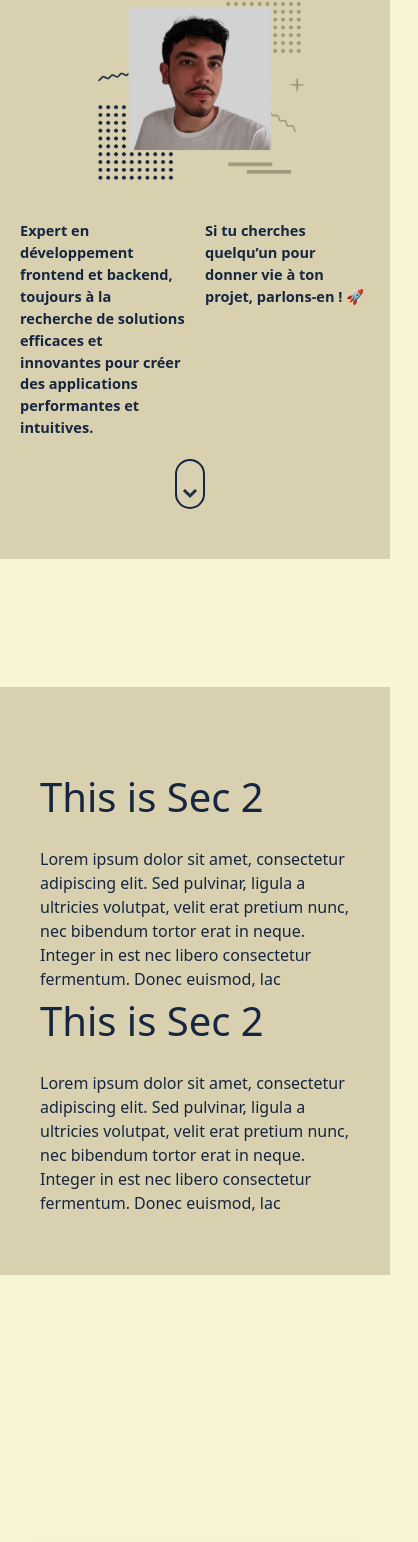
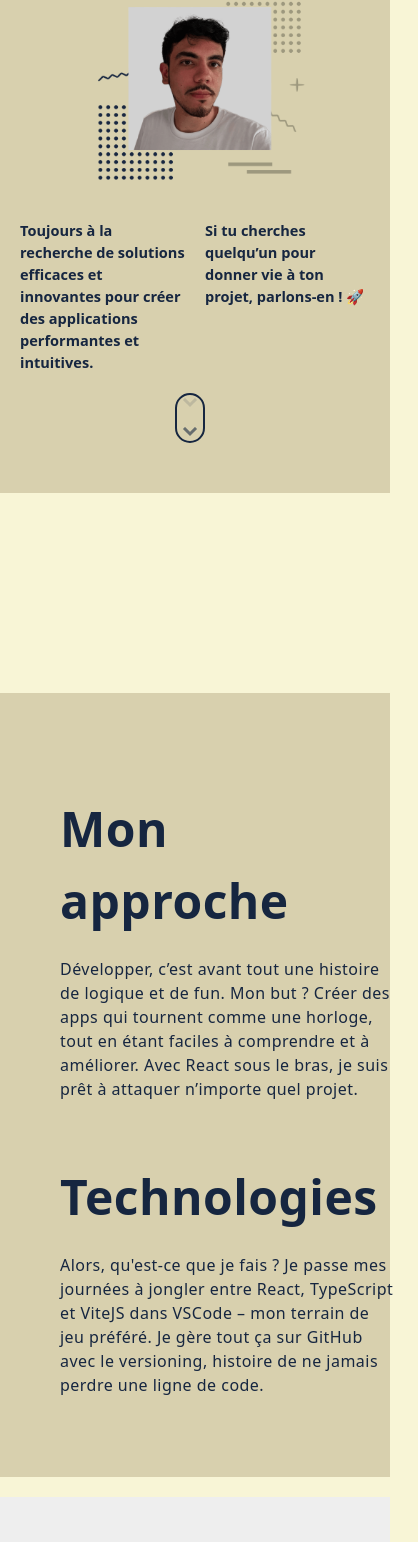
Before and after one commit to 12glaces/Portfolio-2025, a React (Create React App) app: page / in a window 390 px wide. Shown: the part 403-1945 px from the top of the page, 418 px wide, since content can reach past the window. Built offline with nearby package versions, Linux system fonts and the light colour scheme; no server answers; the HTML template or start-up script is replaced by a standard one.

Commit message:
feat(footer):added footer and other small fixes

```diff
--- a/package.json
+++ b/package.json
@@ -10,7 +10,7 @@
     "hcaptcha": "^0.2.0",
     "react": "^19.0.0",
     "react-dom": "^19.0.0",
-    "react-icons": "^5.4.0",
+    "react-icons": "^5.5.0",
     "react-router-dom": "^7.1.1",
     "react-router-hash-link": "^2.4.3",
     "react-scripts": "5.0.1",
--- /dev/null
+++ b/src/components/Footer/Footer.js
@@ -0,0 +1,50 @@
+import React from "react";
+import "./Footer.styles.scss";
+import { FaLinkedin } from "react-icons/fa";
+import logo from "../../assets/logo_DB-white.png";
+
+const Footer = () => {
+  const emailUser = "contact";
+  const emailDomain = "douglas-barlow.com";
+  const email = `${emailUser}@${emailDomain}`;
+
+  return (
+    <footer className="footer">
+      <div className="footer-content">
+        <div className="footer-logo">
+          <img src={logo} alt="Logo D" className="logo-image" />
+          <span className="company-name">ouglas Barlow</span>
+        </div>
+
+        <div className="footer-links">
+          <a href="/about">À Propos</a>
+          <a href="/services">Services</a>
+          <a href="/contact">Contact</a>
+          <a
+            href="https://www.linkedin.com/in/douglas-barlow-97656618a/"
+            target="_blank"
+            rel="noopener noreferrer"
+            className="linkedin-link"
+          >
+            <FaLinkedin /> LinkedIn
+          </a>
+        </div>
+      </div>
+
+      <div className="footer-bottom">
+        <p>
+          &copy; {new Date().getFullYear()} Douglas Barlow. Tous droits
+          réservés.
+        </p>
+        <p>
+          <a href={`mailto:${email}`} className="email-link">
+            {emailUser}@{emailDomain}
+          </a>
+        </p>
+        <p className="legal-info">E.I - SIREN 940448012 - Nantes</p>
+      </div>
+    </footer>
+  );
+};
+
+export default Footer;
--- a/src/components/Nav/Nav.js
+++ b/src/components/Nav/Nav.js
@@ -35,14 +35,11 @@ const Nav = () => {
           </HashLink>
 
           <div className="hidden md:flex space-x-4 nav-links first-nav">
-            <HashLink to="/#top" className="px-3 py-2 rounded-md text-sm font-medium">
-              Home
-            </HashLink>
             <HashLink
               to="/#about-me"
               className="px-3 py-2 rounded-md text-sm font-medium"
             >
-              About
+              À propos
             </HashLink>
             <Link
               to="/services"
--- a/src/index.scss
+++ b/src/index.scss
@@ -1,11 +1,34 @@
 @tailwind base;
+@tailwind components;
+@tailwind utilities;
+
 html {
     scroll-behavior: smooth !important;
     scroll-Amount: 0;
 }
-@tailwind components;
-@tailwind utilities;
 
-body{
+body {
     background-color: rgb(248, 245, 214);
 }
+
+// Global Color Variables
+:root {
+    --primary-color: #162640;
+    --secondary-color: #9d977f;
+    --text-color: #fff;
+    --background-color: #f8f8f8;
+    --border-color: #9d977f;
+    --accent-color: #d8d0ae;
+    --hover-color: #b3ac8e;
+    --button-hover: #203355;
+    --link-hover: #d8d0ae;
+    --form-background: #eeeeee;
+    --input-background: #fff;
+    --input-border: #ccc;
+    --button-bg: #c2b799;
+    --button-text: #162640;
+    --button-border: #9d977f;
+    --shadow-light: rgba(0, 0, 0, 0.1);
+    --shadow-dark: rgba(0, 0, 0, 0.3);
+    --highlight-color: #fffef8;
+}
--- a/src/pages/Home/Home.js
+++ b/src/pages/Home/Home.js
@@ -2,15 +2,17 @@ import React from "react";
 import Douglas from "../../assets/Douglas.png";
 import "./Home.styles.scss";
 import Contact from "../../components/Contact/Contact";
+import Footer from "../../components/Footer/Footer";
 const Home = () => {
-  //w-3/12
   return (
     <div className="pages-home">
       <div className="intro">
         <div className="text-xl font">
           <h1>Developer Fullstack.</h1>
           <p>
-          Passionné par le développement frontend et backend, je crée des solutions innovantes et sur mesure avec l’objectif d’offrir une expérience utilisateur au top.
+            Passionné par le développement web, je crée des solutions innovantes
+            et sur mesure avec l’objectif d’offrir une expérience utilisateur au
+            top.
           </p>
         </div>
         <div className="text-center douglas">
@@ -18,44 +20,46 @@ const Home = () => {
         </div>
         <div className=" font-2">
           <p>
-            Expert en développement frontend et backend, toujours à la recherche de solutions efficaces et innovantes pour créer des applications performantes et intuitives.
+            Toujours à la recherche de solutions efficaces et innovantes pour
+            créer des applications performantes et intuitives.
           </p>
           <p>
-            Si tu cherches quelqu’un pour donner vie à ton projet, parlons-en ! 🚀
+            Si tu cherches quelqu’un pour donner vie à ton projet, parlons-en !
+            🚀
           </p>
           <a href="#about-me">
-          <div className="scroll-down"></div>
-
+            <div className="scroll-down"></div>
           </a>
         </div>
       </div>
       <section id="about-me">
-        <div className="container about-me">
-          <div>
-          <h1>This is Sec 2</h1>
+        <div className="about-me">
+          <div className="left">
+            <h1>Mon approche</h1>
             <p>
-              Lorem ipsum dolor sit amet, consectetur adipiscing elit. Sed
-              pulvinar, ligula a ultricies volutpat, velit erat pretium nunc, nec
-              bibendum tortor erat in neque. Integer in est nec libero
-              consectetur fermentum. Donec euismod, lac
+              Développer, c’est avant tout une histoire de logique et de fun.
+              Mon but ? Créer des apps qui tournent comme une horloge, tout en
+              étant faciles à comprendre et à améliorer. Avec React sous le bras, je suis prêt à attaquer n’importe quel
+              projet.
             </p>
           </div>
-          <div>
-          <h1>This is Sec 2</h1>
+          <div className="right">
+            <h1>Technologies</h1>
             <p>
-              Lorem ipsum dolor sit amet, consectetur adipiscing elit. Sed
-              pulvinar, ligula a ultricies volutpat, velit erat pretium nunc, nec
-              bibendum tortor erat in neque. Integer in est nec libero
-              consectetur fermentum. Donec euismod, lac
+              Alors, qu'est-ce que je fais ? Je passe mes journées à jongler
+              entre React, TypeScript et ViteJS dans VSCode – mon terrain de jeu
+              préféré. Je gère tout ça sur GitHub avec le versioning, histoire
+              de ne jamais perdre une ligne de code.
             </p>
           </div>
         </div>
       </section>
       <section id="contact">
-        <div className="container contact">
+        <div className="contact">
           <Contact />
         </div>
       </section>
+      <Footer />
     </div>
   );
 };
--- a/src/pages/Home/Home.styles.scss
+++ b/src/pages/Home/Home.styles.scss
@@ -1,4 +1,3 @@
-
 section {
   min-height: 100vh;
   width: 100%;
@@ -8,18 +7,19 @@ section {
 }
 
 #sec-2 {
-  background-color: rgb(248, 245, 214);
+  background-color: var(--background-color);
 }
 
 .scroll-down {
   justify-self: end;
   height: 50px;
   width: 30px;
-  border: 3px solid #d8d0ae;
+  border: 3px solid var(--accent-color);
   border-radius: 50px;
   cursor: pointer;
   transform: translateX(-50%);
   align-self: center;
+
   &::before,
   &::after {
     content: "";
@@ -29,7 +29,7 @@ section {
     height: 10px;
     width: 10px;
     transform: translate(-50%, -100%) rotate(45deg);
-    border: 3px solid #d8d0ae;
+    border: 3px solid var(--accent-color);
     border-top: transparent;
     border-left: transparent;
     animation: scroll-down 1s ease-in-out infinite;
@@ -59,7 +59,13 @@ section {
 
 .pages-home {
   .intro {
-    background: linear-gradient(to right, #d8d0ae 0%, #d8d0ae 65%, #162640 65%, #162640 100%);
+    background: linear-gradient(
+      to right,
+      var(--accent-color) 0%,
+      var(--accent-color) 65%,
+      var(--primary-color) 65%,
+      var(--primary-color) 100%
+    );
     width: 100%;
     display: flex;
     flex-wrap: wrap;
@@ -70,7 +76,7 @@ section {
 
   .font {
     flex: 1;
-    color: #162640;
+    color: var(--primary-color);
     font-weight: 600;
     line-height: 1.2;
     letter-spacing: 0.04em;
@@ -103,39 +109,67 @@ section {
 
   .font-2 {
     flex-basis: 100%;
-    color: #162640;
+    color: var(--primary-color);
     font-weight: 600;
     font-size: 1.5vw;
     line-height: 1.5;
     display: grid;
     grid-template-columns: repeat(3, 1fr);
     gap: 20px;
+  }
 
-  }
-  .about-me{
-    flex-direction: row;
-    color: #162640;
-    display: flex;
-    justify-content: center;
-    align-items: center;
-    flex-direction: column;
+  .about-me {
+    margin:200px 0 20px 0;
+    display: grid;
+    grid-template-columns: 1fr 1fr;
+    grid-template-rows: auto auto auto auto;
+    grid-row-gap: 20px;
     padding: 80px 40px 60px 40px;
-    background-color: #d8d0ae;
-    h1 {
-      font-size: 2.5em;
-      margin-bottom: 20px;
-    }
-    .about-me > div {
-      flex: 1;
-      padding: 20px;
+    background-color: var(--accent-color);
+    width: 100%;
+    color: var(--primary-color);
+
+    h1{
+      font-size: 3em;
+      font-weight: 600;
+      padding: 0 20px 20px 0;
     }
 
-    .about-me > div:not(:last-child) {
-      border-right: 4px solid #162640;
+    .left {
+      grid-column: 1;
+      grid-row: 1;
+      padding: 20px;
+      letter-spacing: 0.03em;
+      font-weight: 500;
+      max-width: 620px;
+      justify-self: anchor-center;
+    }
+
+    .right {
+      grid-column: 2;
+      grid-row: 4;
+      padding: 20px;
+      letter-spacing: 0.03em;
+      font-weight: 500;
+      max-width: 620px;
+      justify-self: anchor-center;
+    }
+
+    @media screen and (max-width: 800px) {
+      grid-template-columns: 1fr;
+      grid-template-rows: auto auto;
+
+      .left,
+      .right {
+        grid-column: 1;
+        grid-row: auto;
+      }
     }
   }
 }
-
+.contact{
+  width: 100%;
+}
 @media screen and (min-width: 1200px) {
   .font {
     font-size: 1.2em !important;
@@ -160,8 +194,9 @@ section {
 
 @media screen and (max-width: 800px) {
   .scroll-down {
-    border: 2px solid #d8d0ae;
+    border: 2px solid var(--accent-color);
   }
+
   .douglas {
     img {
       margin-left: -19vw !important;
@@ -184,38 +219,42 @@ section {
 @media screen and (max-width: 530px) {
   .pages-home {
     .intro {
-      //background: linear-gradient(to right, #d8d0ae 0%, #d8d0ae 65%, #162640 65%, #162640 100%);
-      background: #d8d0ae;
+      background: var(--accent-color);
       flex-flow: column;
-      padding: 0 0 0 0 ;
+      padding: 0 0 0 0;
     }
-    .font{
+
+    .font {
       padding-right: 0;
-      padding: 150px 20px 60px 20px ;
+      padding: 150px 20px 60px 20px;
       p {
         font-size: 1.3em;
         width: 100%;
       }
-      background: #162640;
-      color: #d8d0ae;
+      background: var(--primary-color);
+      color: var(--accent-color);
     }
+
     .font-2 {
       padding: 20px 20px 50px 20px;
-      color: #162640;
+      color: var(--primary-color);
       grid-template-columns: repeat(2, 1fr);
+
       p {
         font-size: 1.3em;
         width: 100%;
       }
-      a{
-      grid-column: span 2;
-      justify-self: center;
+
+      a {
+        grid-column: span 2;
+        justify-self: center;
       }
     }
 
-    .scroll-down{
+    .scroll-down {
       margin-left: 20px;
-      border: 2px solid #162640;
+      border: 2px solid var(--primary-color);
+
       &::before,
       &::after {
         content: "";
@@ -225,16 +264,18 @@ section {
         height: 10px;
         width: 10px;
         transform: translate(-50%, -100%) rotate(45deg);
-        border: 3px solid #162640;
+        border: 3px solid var(--primary-color);
         border-top: transparent;
         border-left: transparent;
         animation: scroll-down 1s ease-in-out infinite;
       }
+
       &::before {
         top: 30%;
         animation-delay: 0.3s;
       }
     }
+
     .douglas {
       img {
         max-width: 250px;
```
Also changed, not shown: src/components/Contact/Contact.js (+7 -5 lines), src/components/Contact/Contact.styles.scss (+39 -69 lines), src/components/Footer/Footer.styles.scss (added, +77 -0 lines), src/components/Nav/Nav.styles.scss (+19 -19 lines), src/assets/logo_DB-white.png (added), 1 other file (tests, documents, lock files or other folders).
